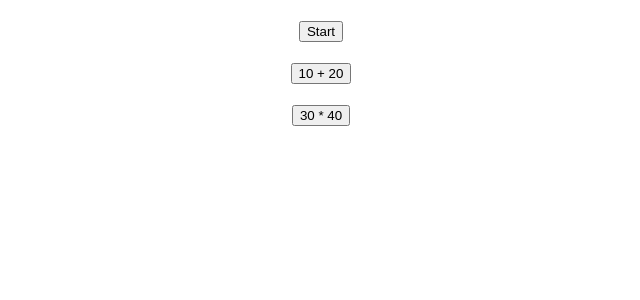
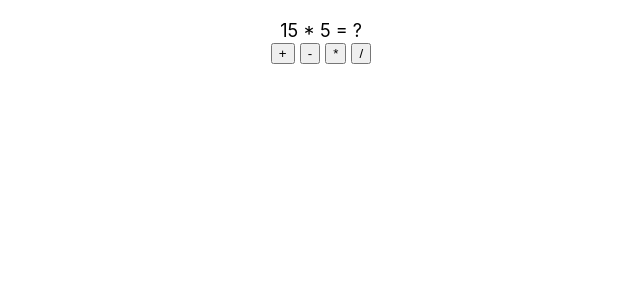
Before and after one commit to aloloal123/app1, a React (Create React App) app: page / in a window 1280 px wide. Shown: the top 300 px of the page, without its empty margins (319-959 px from the left). Built offline with nearby package versions, Linux system fonts and the light colour scheme.

Commit message:
add refs-func.js
add refs-func.js

```diff
--- a/src/App.js
+++ b/src/App.js
@@ -1,9 +1,10 @@
 import React from 'react';
-import { EventData2 } from './event-data';
+import RefsFunc from './refs-func';
+
 
 
 function App() {
-  return <EventData2/>
+  return <RefsFunc/>
 }
 
 export default App;
--- /dev/null
+++ b/src/refs-func.js
@@ -0,0 +1,32 @@
+import React, { createRef, useRef } from 'react'
+export default function RefsFunc() {
+    const num1 = useRef()
+    const num2 = useRef()
+    const operator = React.useRef()
+    const result = React.createRef()
+
+    const calculate = (ev) => {
+        let op = ev.target.innerText
+        let n1 = parseInt(num1.current.innerText)
+        let n2 = parseInt(num2.current.innerText)
+        let r = eval(`${n1} ${op} ${n2}`)
+        result.current.innerText = r
+        operator.current.innerText = op
+    }
+
+    return (
+        <div style={{ textAlign: 'center', marginTop: 20, fontSize: 18 }}>
+        <span ref={num1}>15</span>&nbsp;
+        <span ref={operator}>*</span>&nbsp;
+        <span ref={num2}>5</span>&nbsp;
+        <span>=</span>&nbsp;
+        <span ref={result}>?</span>
+        <div>
+        <button onClick={calculate}>+</button>&nbsp;
+        <button onClick={calculate}>-</button>&nbsp;
+        <button onClick={calculate}>*</button>&nbsp;
+        <button onClick={calculate}>/</button>
+        </div>
+        </div>
+        )
+}
```
